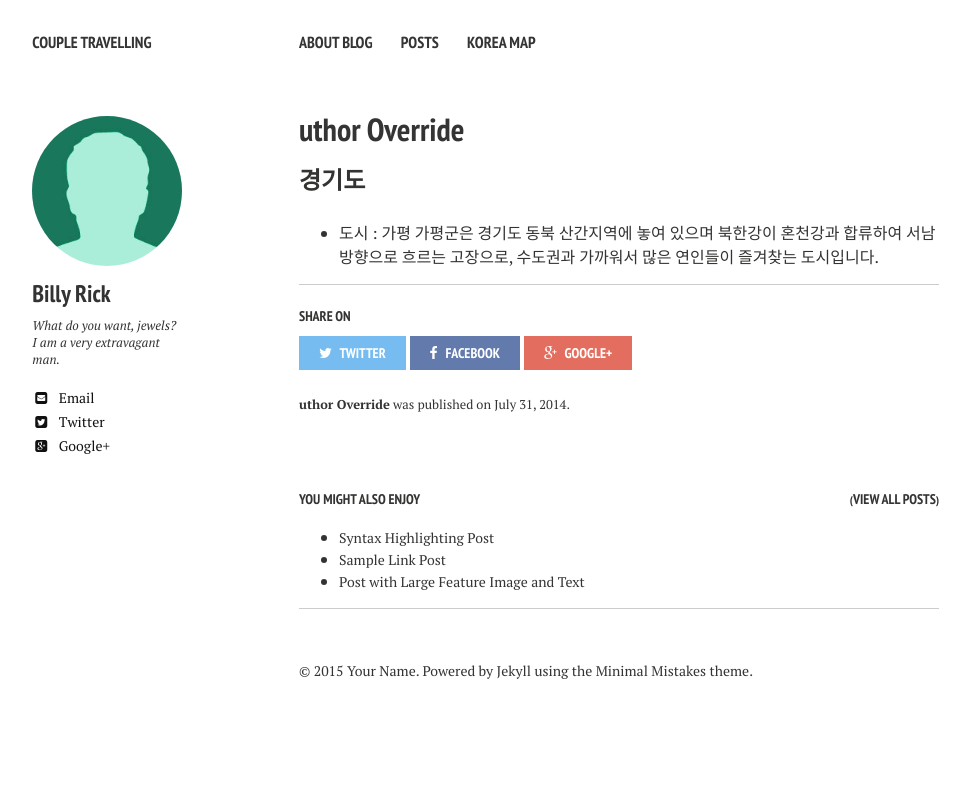
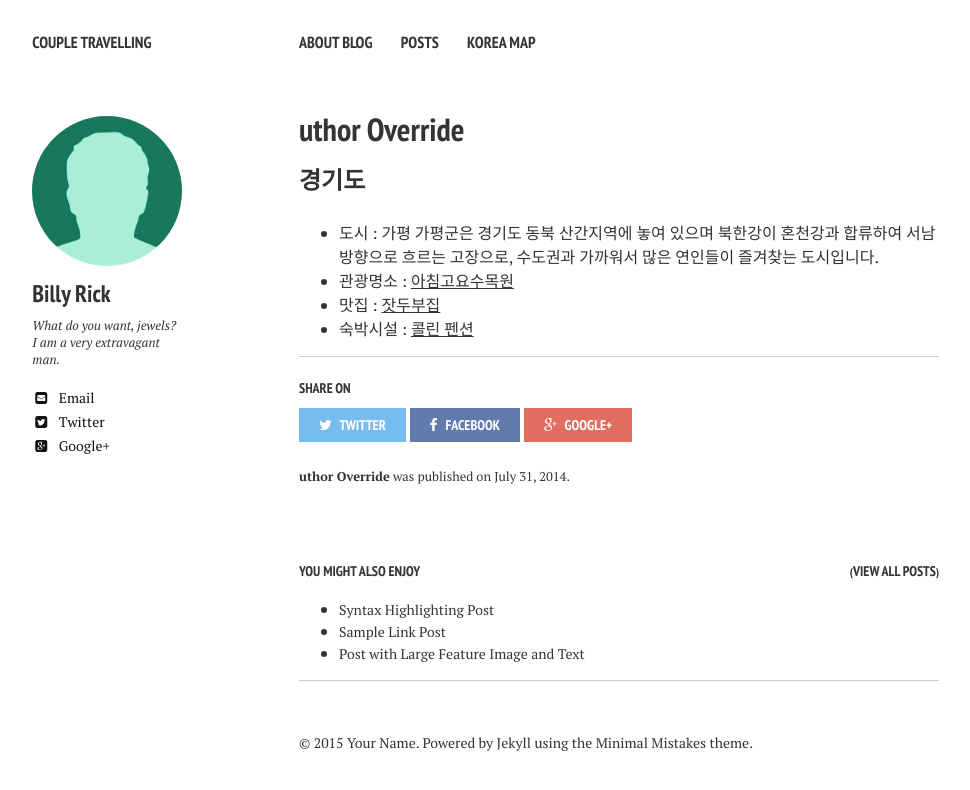
Before and after one commit to shinojin/shinojin.github.com, a Jekyll site: the page built from _posts/2014-07-31-author-override.md, in a window 1280 px wide. Shown: the top 790 px of the page, without its empty margins (21-991 px from the left). Built offline with Jekyll 4.4.1, drawn with Linux system fonts in a browser that asks for light colours; nearby versions of some CDN libraries.

Commit message:
Update 2014-07-31-author-override.md

```diff
--- a/_posts/2014-07-31-author-override.md
+++ b/_posts/2014-07-31-author-override.md
@@ -9,3 +9,6 @@ tags: []
 ###경기도
 - 도시 : 가평
 가평군은 경기도 동북 산간지역에 놓여 있으며 북한강이 혼천강과 합류하여 서남방향으로 흐르는 고장으로, 수도권과 가까워서 많은 연인들이 즐겨찾는 도시입니다.
+- 관광명소 : [아침고요수목원](http://www.morningcalm.co.kr/)
+- 맛집 : [잣두부집](http://gpfriends.net/)
+- 숙박시설 : [콜린 펜션](http://collineps.net/)
```
